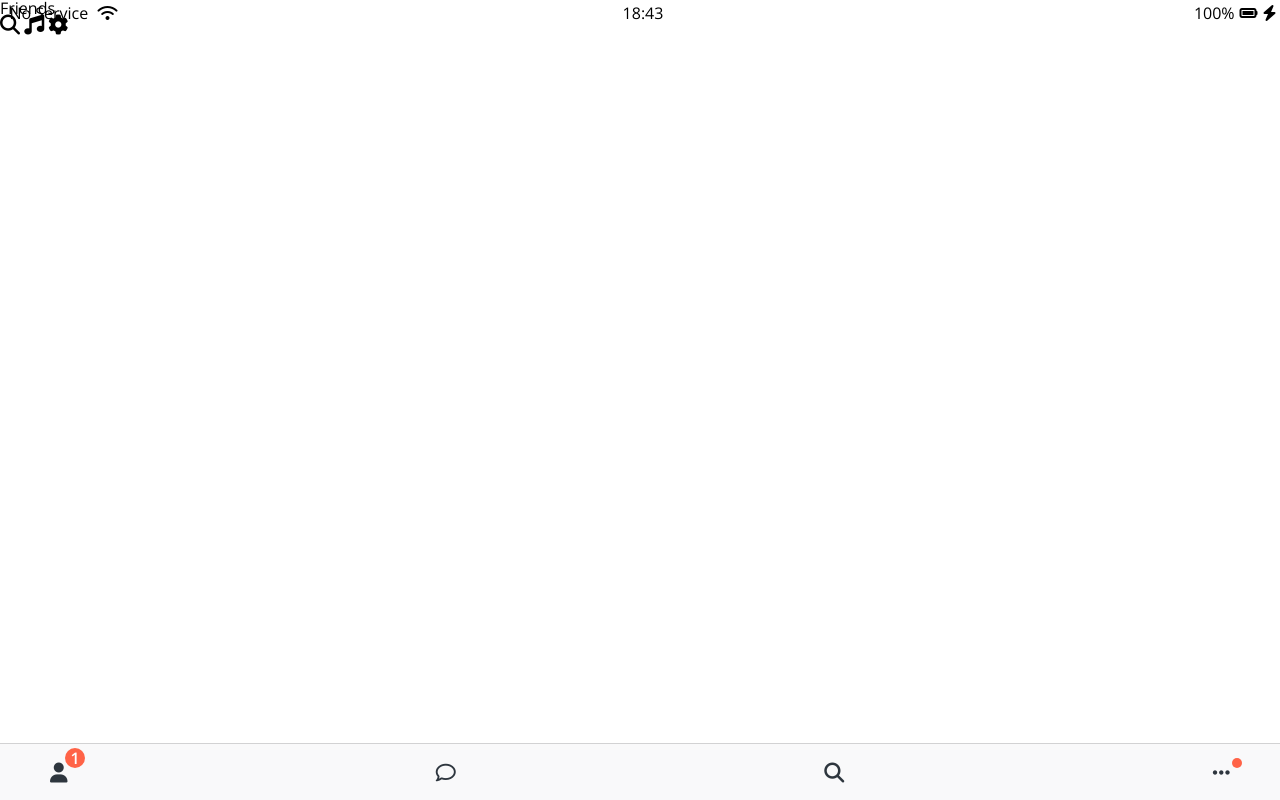
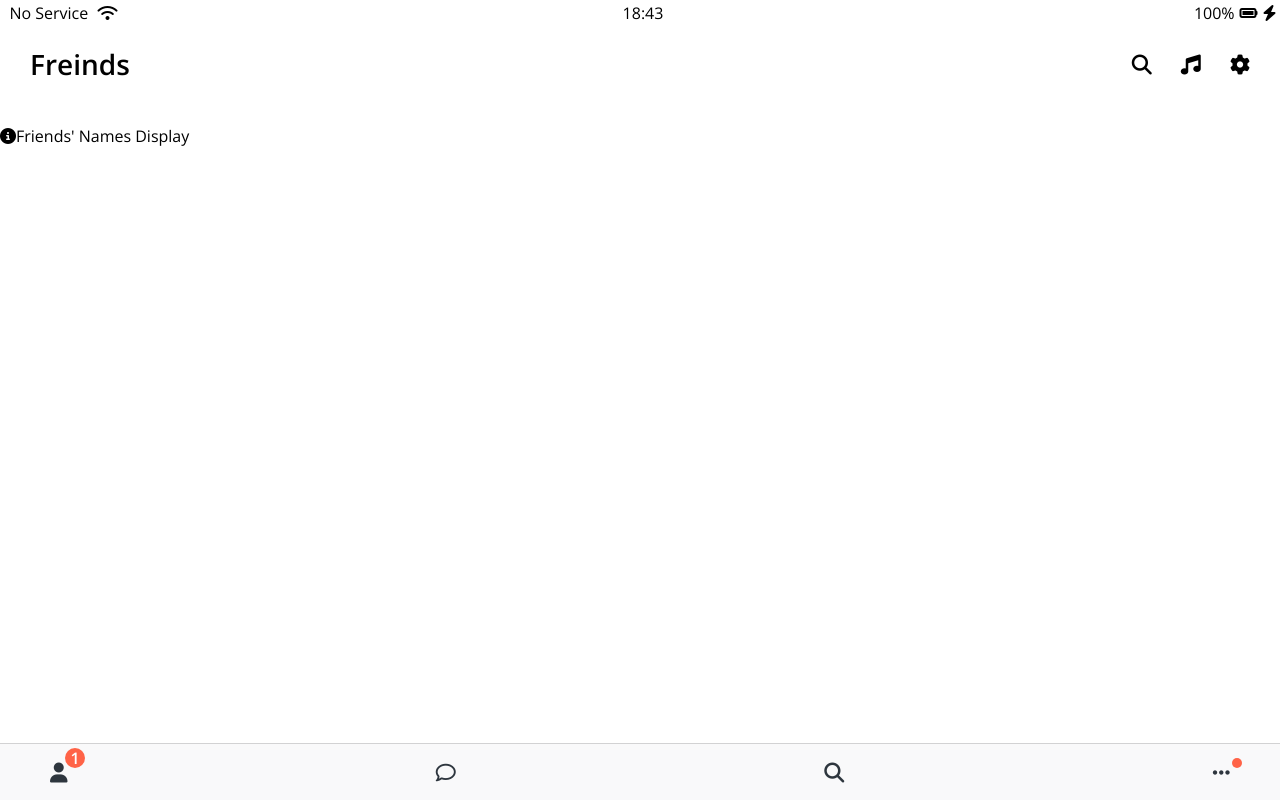
Before and after one commit to tjdwo9609/kokoa-clone-2020, a plain HTML site: page friends.html in a window 1280 px wide. Drawn offline with nearby package versions, Linux system fonts and the light colour scheme.

Commit message:
something-wrong..

```diff
--- a/css/component/screen-header.css
+++ b/css/component/screen-header.css
@@ -0,0 +1,15 @@
+.screen-header {
+  display: flex;
+  justify-content: space-between;
+  align-items: center;
+  padding: 50px 30px;
+}
+
+.screen-header__title {
+  font-size: 28px;
+  font-weight: 600;
+}
+
+.screen-header__icons span {
+  margin-left: 25px;
+}
--- /dev/null
+++ b/css/friends.css
@@ -0,0 +1,3 @@
+#friends-display-link {
+  display: flex;
+}
--- a/css/style.css
+++ b/css/style.css
@@ -5,7 +5,9 @@
 /*Components*/
 @import "component/nav.css";
 @import "component/status-bar.css";
-@import "component/screen-header.css"; /*Screens*/
+@import "component/screen-header.css";
+/*Screens*/
+@import "friends.css";
 @import "screens/login.css";
 body {
   font-family: "Open Sans", sans-serif;
--- a/friends.html
+++ b/friends.html
@@ -6,13 +6,12 @@
     <meta name="viewport" content="width=device-width, initial-scale=1.0" />
     <title>Friends-kokoa Clone</title>
   </head>
+
   <body>
     <div class="status-bar">
       <div class="status-bar__column">
         <span>No Service</span>
         <i class="fas fa-wifi"></i>
-
-        <!--To do: WIfi Icon-->
       </div>
       <div class="status-bar__column">
         <span>18:43</span>
@@ -21,18 +20,22 @@
         <span>100%</span>
         <i class="fas fa-battery-full"></i>
         <i class="fas fa-bolt"></i>
-        <!--Battery Icon-->
-        <!--Lightning Icon-->
       </div>
     </div>
+
     <header class="screen-header">
-      <h1 class="screen-header__title">Friends</h1>
+      <h1 class="screen-header__title">Freinds</h1>
       <div class="screen-header__icons">
         <span><i class="fas fa-search fa-lg"></i></span>
         <span><i class="fas fa-music fa-lg"></i></span>
         <span><i class="fas fa-cog fa-lg"></i></span>
       </div>
     </header>
+
+    <a id="freinds-display-link" style="text-align: end">
+      <i class="fas fa-info-circle"></i>Friends' Names Display
+    </a>
+
     <nav class="nav">
       <ul class="nav__list">
         <li class="nav__btn">
@@ -55,6 +58,7 @@
         </li>
       </ul>
     </nav>
+
     <script
       src="https://kit.fontawesome.com/4febb8062c.js"
       crossorigin="anonymous"
```
